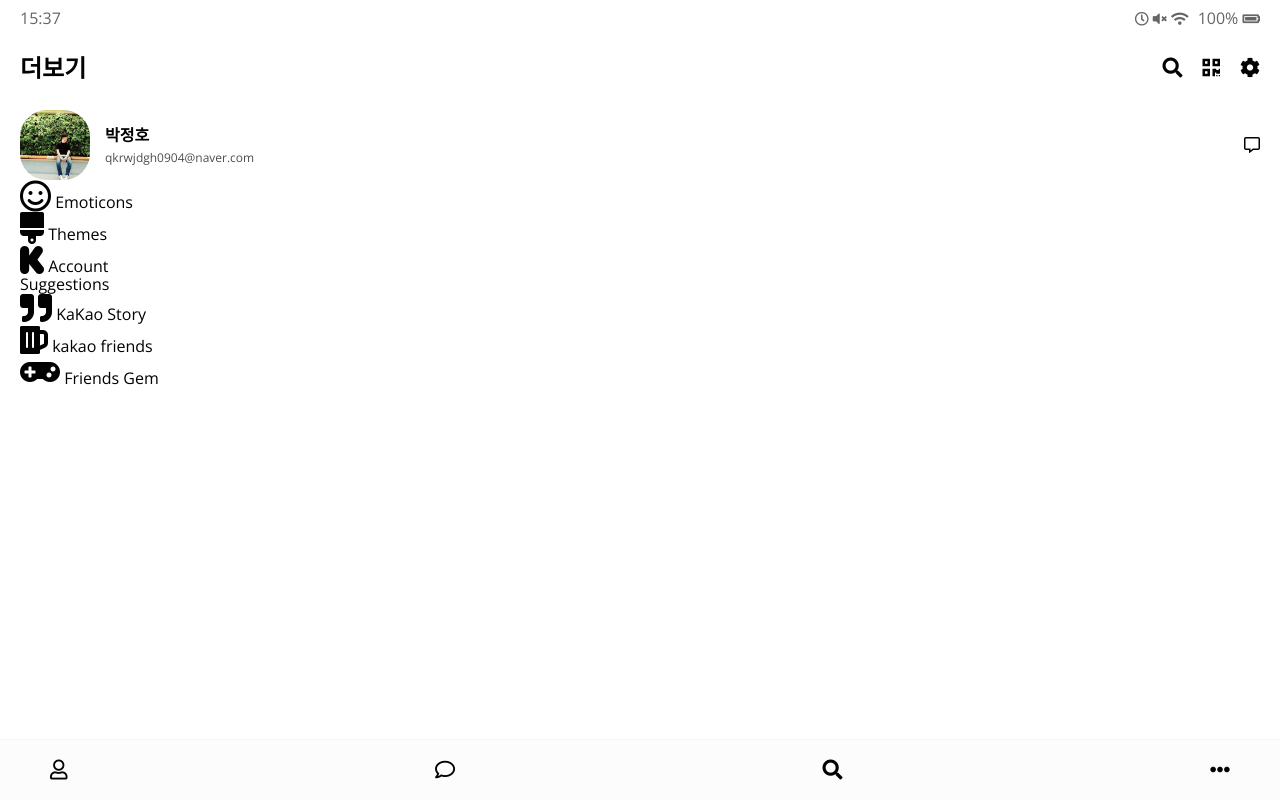
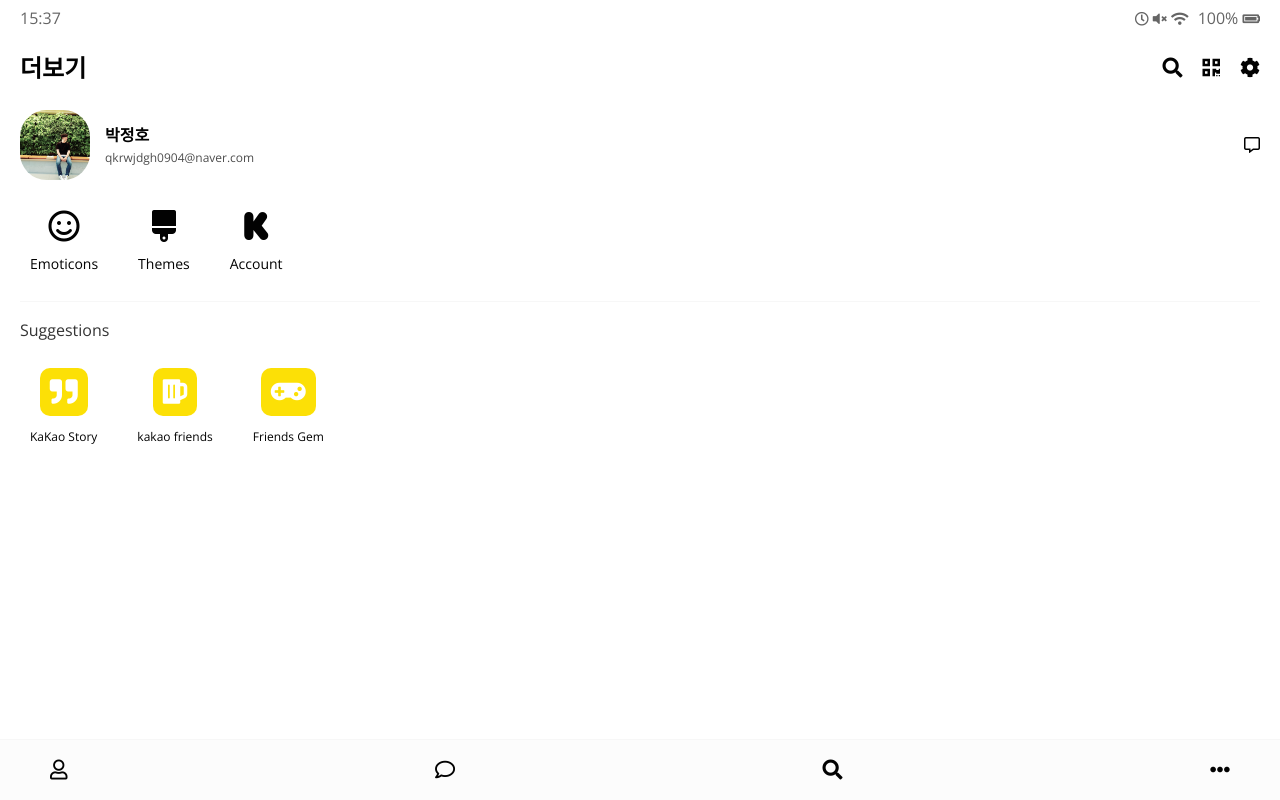
Before and after one commit to qkrjh0904/kakao-clone-v2.0, a plain HTML site: page more.html in a window 1280 px wide. Drawn offline with nearby package versions, Linux system fonts and the light colour scheme.

Commit message:
[추가] More Screen

```diff
--- /dev/null
+++ b/CSS/more.css
@@ -0,0 +1,51 @@
+.more .more__btn-list,
+.more .more__suggestions-list{
+    margin: 30px 0px;
+    display: flex;
+    align-items: center;
+    margin-left: 10px;
+}
+
+.more__btn-list .more__btn,
+.more .suggestion{
+    margin-right: 40px;
+    display: flex;
+    flex-direction: column;
+    align-items: center;
+    cursor: pointer;
+    /*cursor: progress, pointer, not-allowed*/
+}
+
+.more__btn .more__btn-title{
+    font-size: 14px;
+    margin-top: 15px;
+}
+
+.more .more__suggestions{
+    border-top: 1px solid #f7f7f7;
+    padding-top: 20px;
+}
+
+.more .more__title{
+    opacity: 0.8;
+    margin-bottom: 20px;
+}
+
+.suggestion .suggestion__title{
+    font-size: 12px;
+    margin-top: 15px;
+}
+
+.suggestion .suggestion__icon{
+    background-color: #fce006;
+    padding: 10px;
+    border-radius: 10px;
+    display: flex;
+    justify-content: center;
+    align-items: center;
+}
+
+.suggestion__icon i{
+    font-size: 28px;
+    color: white;
+}
--- a/CSS/styles.css
+++ b/CSS/styles.css
@@ -6,6 +6,8 @@
 @import "friend.css";
 @import "friends.css";
 @import "find.css";
+@import "more.css";
+
 
 *{
     /*padding을 추가해도 box사이즈가 늘어나지 않고 그대로 유지하게 하는것*/
--- a/more.html
+++ b/more.html
@@ -69,15 +69,15 @@
             <h5 class="more__title">Suggestions</h5>
             <ul class="more__suggestions-list">
                 <li class="more__sugesttion suggestion">
-                    <span class="suggestion__icon"><i class="fas fa-quote-right fa-2x"></i></span>
+                    <span class="suggestion__icon"><i class="fas fa-quote-right"></i></span>
                     <span class="suggestion__title">KaKao Story</span>
                 </li>
                 <li class="more__sugesttion suggestion">
-                    <span class="suggestion__icon"><i class="fas fa-beer fa-2x"></i></span>
+                    <span class="suggestion__icon"><i class="fas fa-beer"></i></span>
                     <span class="suggestion__title">kakao friends</span>
                 </li>
                 <li class="more__sugesttion suggestion">
-                    <span class="suggestion__icon"><i class="fas fa-gamepad fa-2x"></i></span>
+                    <span class="suggestion__icon"><i class="fas fa-gamepad"></i></span>
                     <span class="suggestion__title">Friends Gem</span>
                 </li>
             </ul>
```
